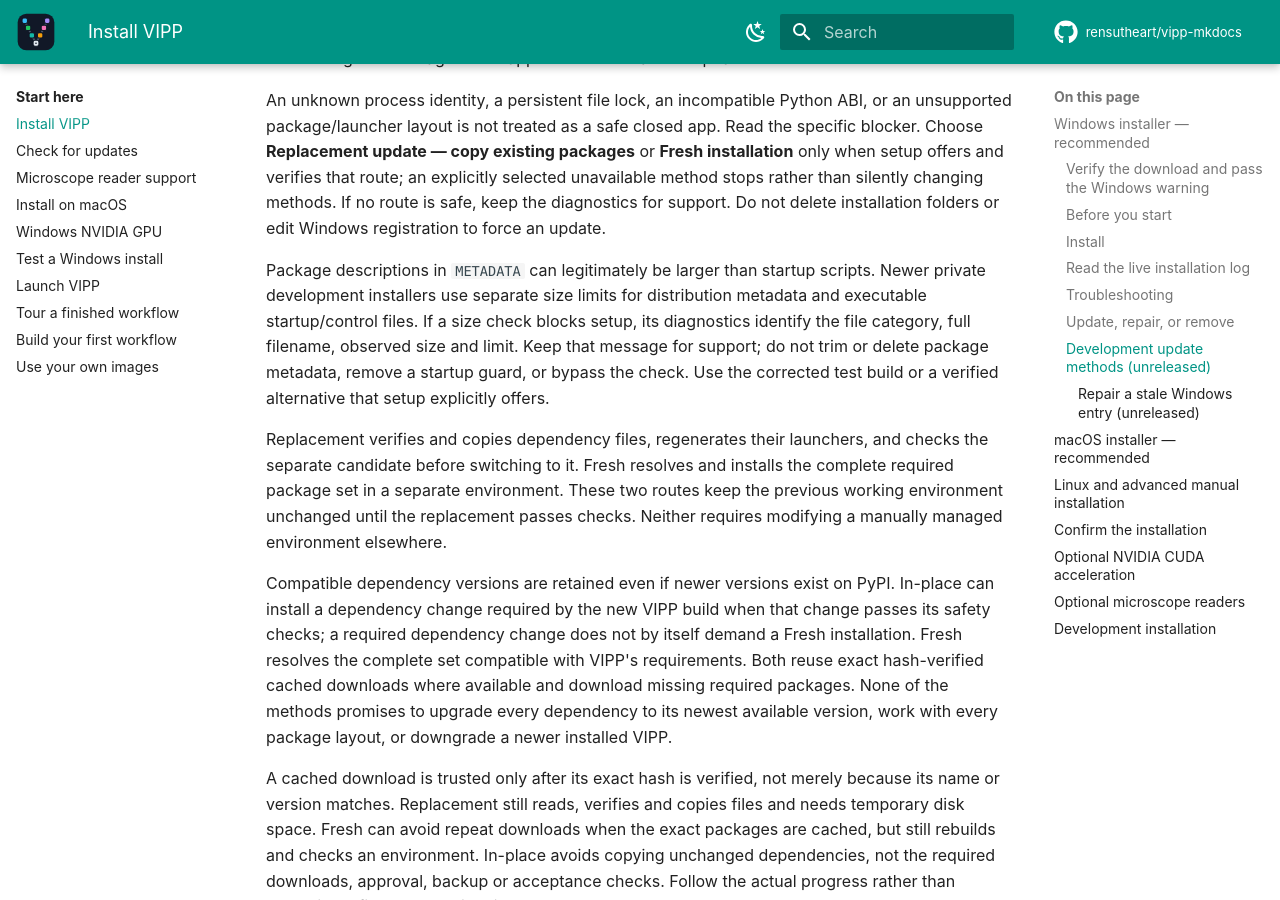
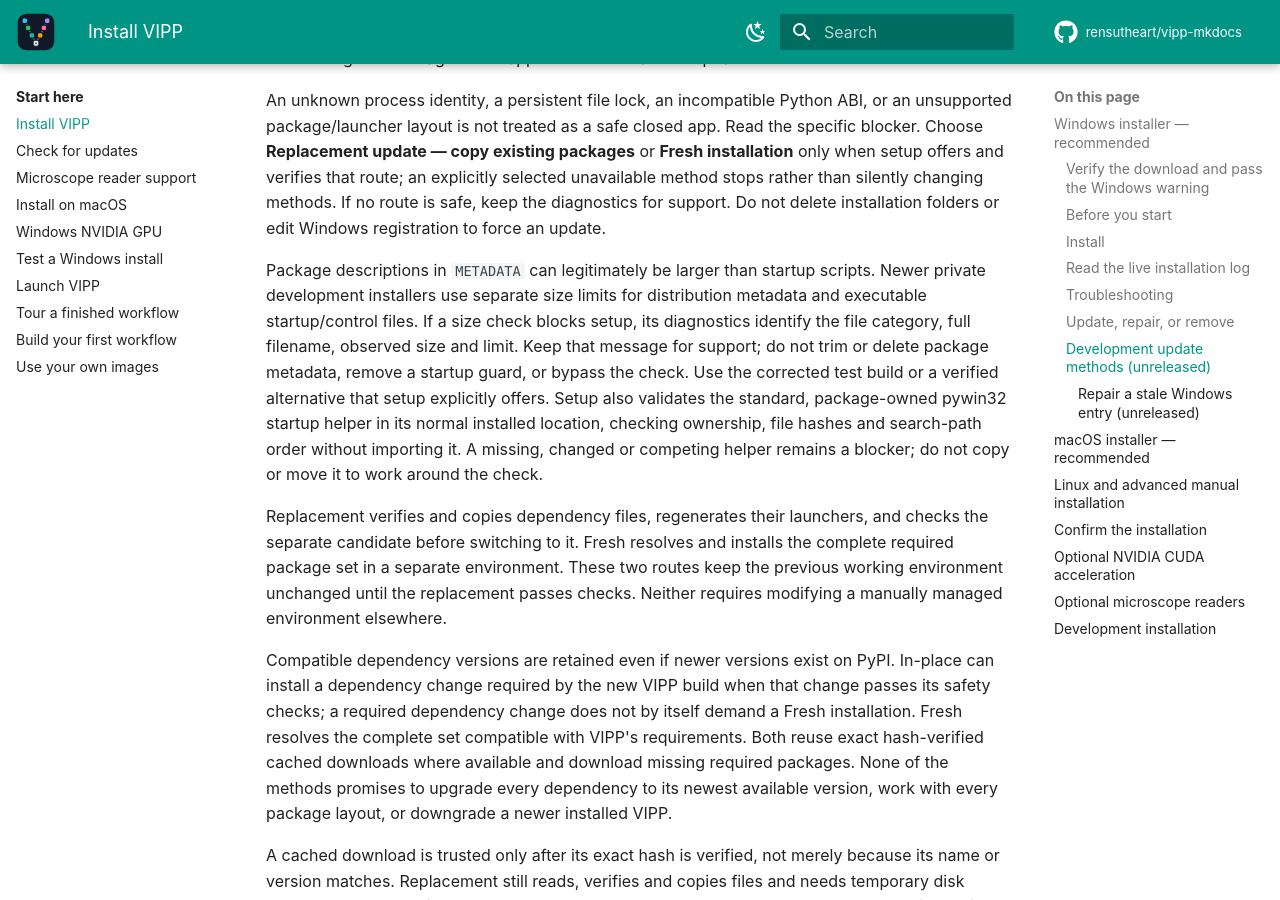
Before and after one commit to rensutheart/vipp-mkdocs, an MkDocs documentation site: the page built from docs/getting-started/installation.md, in a window 1280 px wide and 900 px high, scrolled down 6319 px. Built offline with MkDocs 1.6.1 and Material for MkDocs 9.7.7, drawn with Linux system fonts in a browser that asks for light colours; plug-ins that fetch from the network failed and are left out; comment, search, counter and statistics services are not loaded; the version menu is left out.

Commit message:
Explain owned PyWin32 startup helper validation

```diff
--- a/docs/getting-started/installation.md
+++ b/docs/getting-started/installation.md
@@ -290,6 +290,10 @@ blocks setup, its diagnostics identify the file category, full filename,
 observed size and limit. Keep that message for support; do not trim or delete
 package metadata, remove a startup guard, or bypass the check. Use the corrected
 test build or a verified alternative that setup explicitly offers.
+Setup also validates the standard, package-owned pywin32 startup helper in its
+normal installed location, checking ownership, file hashes and search-path order
+without importing it. A missing, changed or competing helper remains a blocker;
+do not copy or move it to work around the check.
 
 Replacement verifies and copies dependency files, regenerates their launchers,
 and checks the separate candidate before switching to it. Fresh resolves and
```
